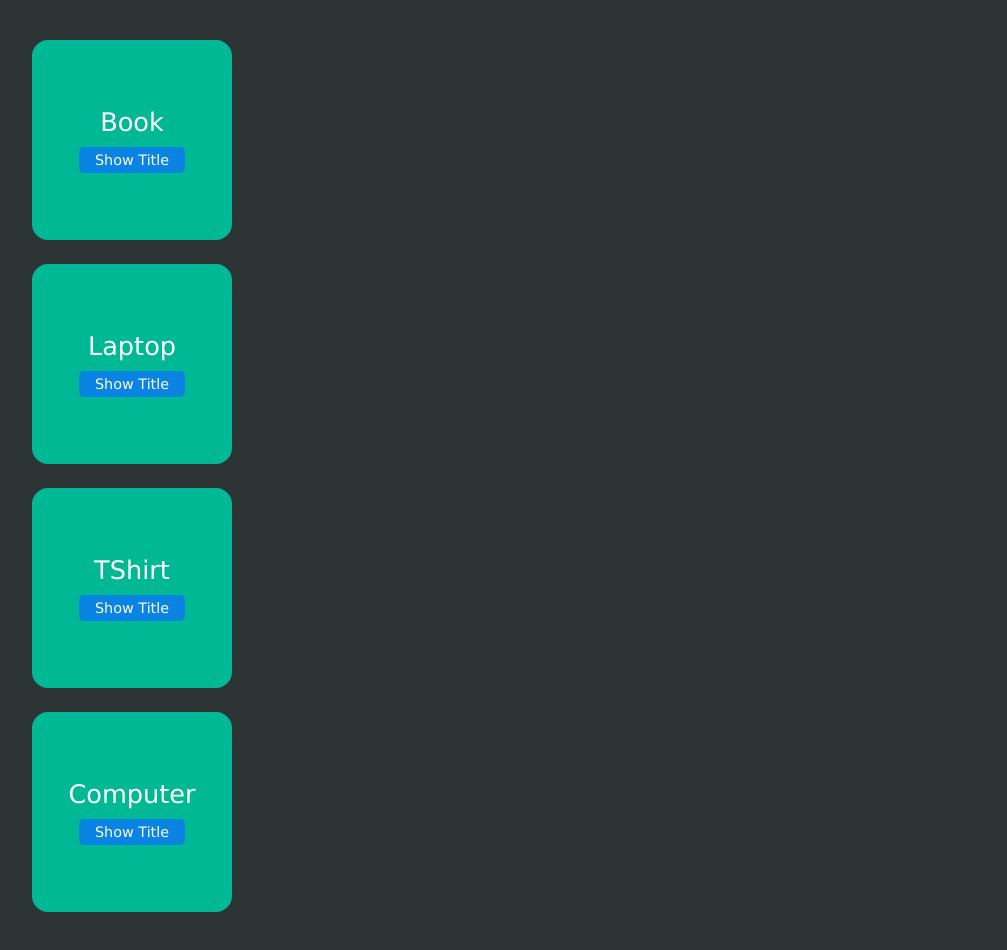
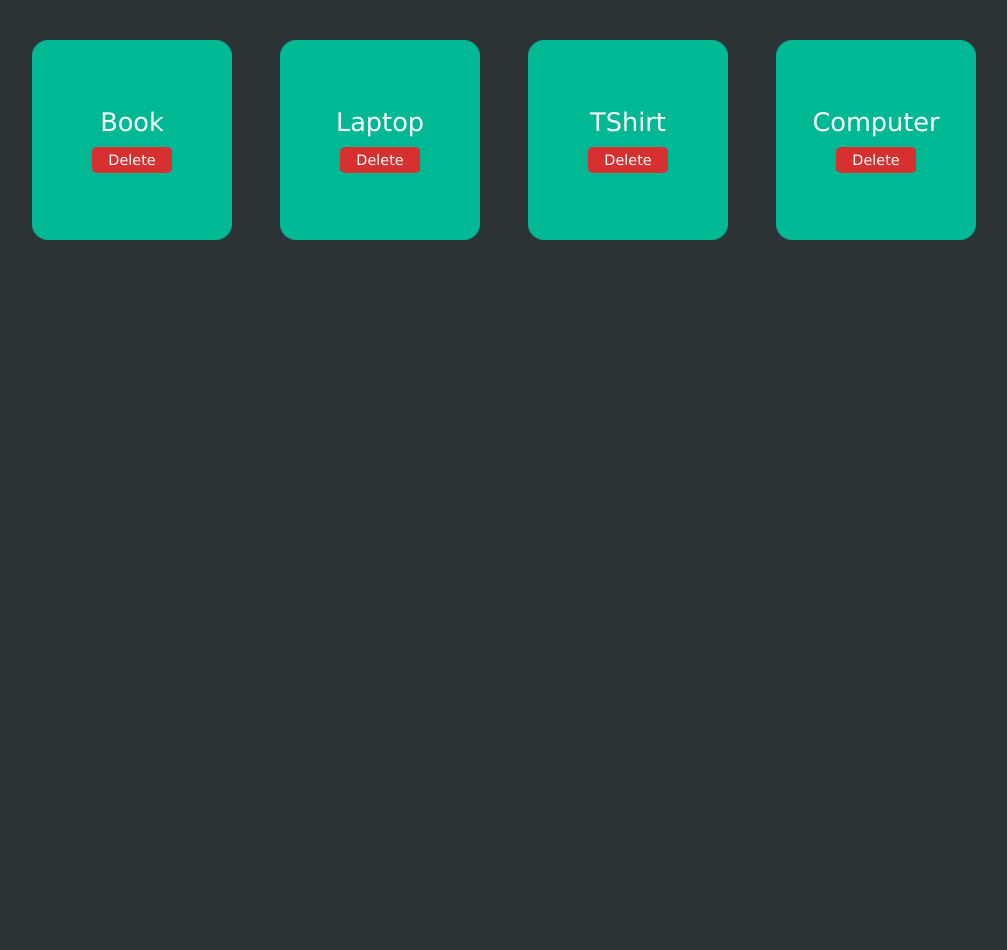
Before and after one commit to dori-dev/learning-react, a React (Create React App) app: page / in a window 1280 px wide. Shown: the whole page, without its empty margins (136-1143 px from the left). After the commit the page ends 800 px from the top, so only its background shows below. Built offline with nearby package versions, Linux system fonts and the light colour scheme.

Commit message:
delete product action

```diff
--- a/src/App.js
+++ b/src/App.js
@@ -8,9 +8,12 @@ const App = () => {
     { id: 3, title: "TShirt" },
     { id: 4, title: "Computer" },
   ]);
+  const deleteProduct = (id) => {
+    setProduct(products.filter((item) => item.id !== id));
+  };
   return (
     <div id="app" className="container">
-      <ProductList products={products} />
+      <ProductList products={products} onDelete={deleteProduct} />
     </div>
   );
 };
--- a/src/components/Product/Product.css
+++ b/src/components/Product/Product.css
@@ -14,7 +14,7 @@
 .btn {
   margin-top: 10px;
   padding: 0.3rem 1rem;
-  background-color: #0984e3;
+  background-color: #d63031;
   border: none;
   border-radius: 0.3rem;
   font: inherit;
--- a/src/components/Product/Product.js
+++ b/src/components/Product/Product.js
@@ -1,15 +1,12 @@
 import "./Product.css";
 
-const Product = ({ title }) => {
-  const titleHandler = () => {
-    console.log(title);
-  };
+const Product = ({ product, onDelete }) => {
   return (
     <div className="product">
-      <div>{title}</div>
+      <div>{product.title}</div>
       <div>
-        <button className="btn" onClick={titleHandler}>
-          Show Title
+        <button className="btn" onClick={() => onDelete(product.id)}>
+          Delete
         </button>
       </div>
     </div>
--- a/src/components/ProductList/ProductList.css
+++ b/src/components/ProductList/ProductList.css
@@ -0,0 +1,5 @@
+.product-list {
+  display: flex;
+  justify-content: center;
+  flex-wrap: wrap;
+}
--- a/src/components/ProductList/ProductList.js
+++ b/src/components/ProductList/ProductList.js
@@ -1,11 +1,11 @@
 import Product from "../Product/Product";
 import "./ProductList.css";
 
-const ProductList = ({ products }) => {
+const ProductList = ({ products, onDelete }) => {
   return (
     <div className="product-list">
       {products.map((item) => {
-        return <Product title={item.title} key={item.id} />;
+        return <Product product={item} key={item.id} onDelete={onDelete} />;
       })}
     </div>
   );
```
